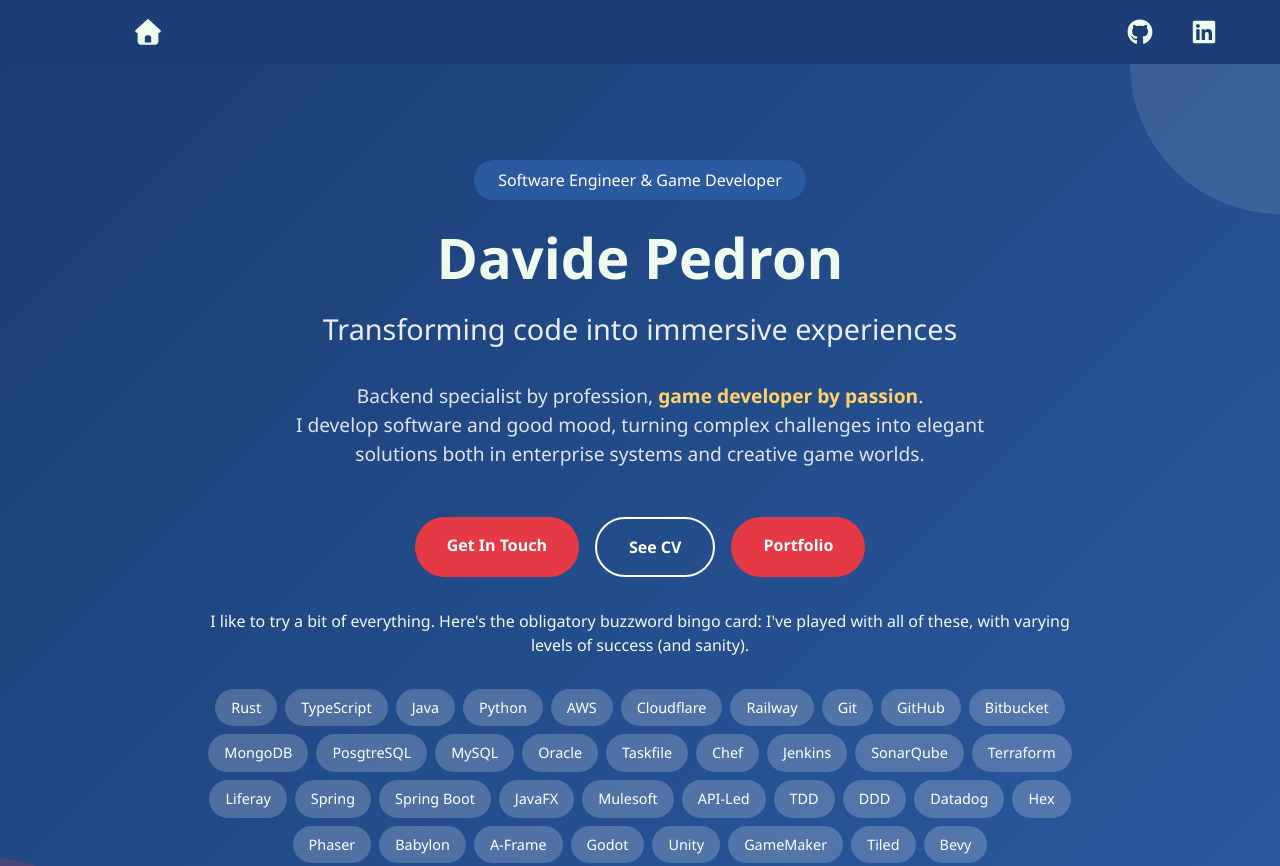
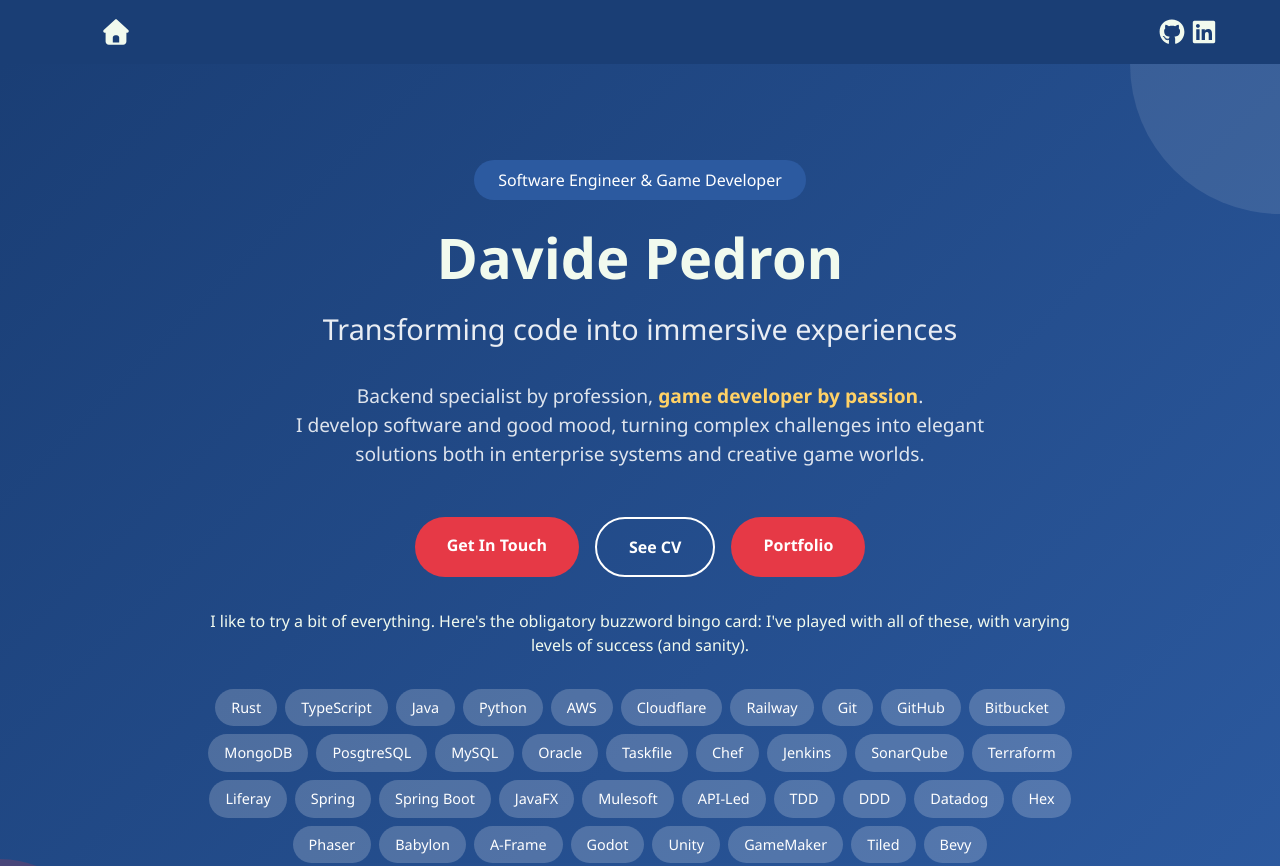
Before and after one commit to ildede/pedron-dev, an Astro site: page / in a window 1280 px wide. Shown: the top 866 px of the page. Built offline with nearby package versions, Linux system fonts and the light colour scheme; Astro itself is replaced by a stand-in of ours.

Commit message:
Remove usless margin

```diff
--- a/src/styles/global.css
+++ b/src/styles/global.css
@@ -54,10 +54,6 @@
 .nav-links {
     display: flex;
     list-style: none;
-}
-
-.nav-links li {
-    margin-left: 2rem;
 }
 
 .nav-links a {
```
